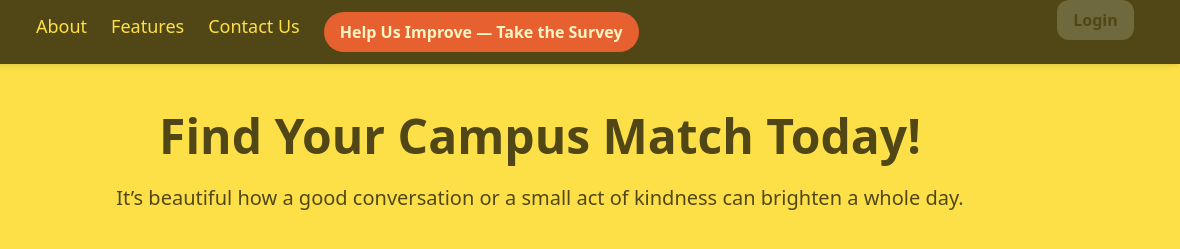
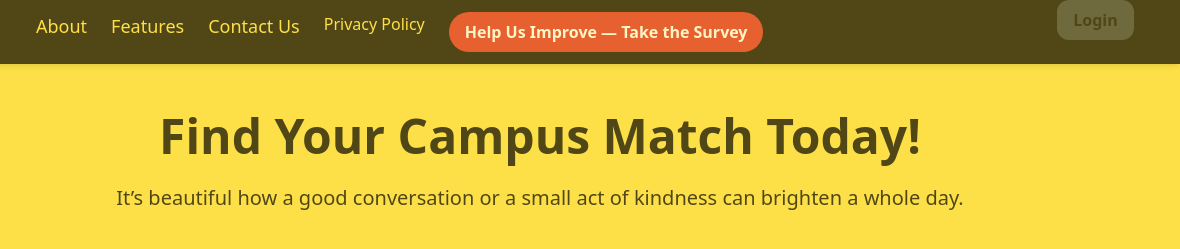
Before and after one commit to Lwandiso-LLL/Madibazi-Dating-App, a plain HTML site: page index.html in a window 1280 px wide. Shown: the top 249 px of the page, 100-1280 px from the left. Drawn offline with nearby package versions, Linux system fonts and the light colour scheme.

Commit message:
Add files via upload
Added Privacy policy

```diff
--- a/index.html
+++ b/index.html
@@ -103,6 +103,7 @@
                             <a class="text-lg font-medium hover:text-white transition" href="about.html">About</a>
                             <a class="text-lg font-medium hover:text-white transition" href="features.html">Features</a>
                             <a class="text-lg font-medium hover:text-white transition" href="contact.html">Contact Us</a>
+                            <a href="privacy-policy.html" class="hover:underline">Privacy Policy</a>
                             <a href="https://forms.gle/BZERnTCiBC27PaxGA" target="_blank"
                                 class="bg-red-600 text-white px-4 py-2 rounded-full font-semibold hover:bg-red-700 transition">
                                 Help Us Improve — Take the Survey
@@ -148,6 +149,7 @@
                     <a href="about.html" class="hover:text-white transition" @click="open=false">About</a>
                     <a href="features.html" class="hover:text-white transition" @click="open=false">Features</a>
                     <a href="contact.html" class="hover:text-white transition" @click="open=false">Contact Us</a>
+                    <a href="privacy-policy.html" class="hover:underline">Privacy Policy</a>
                     <a href="https://forms.gle/BZERnTCiBC27PaxGA" target="_blank"
                         class="bg-red-600 text-white px-4 py-2 rounded-full font-semibold hover:bg-red-700 transition">
                         Help Us Improve — Take the Survey
```
